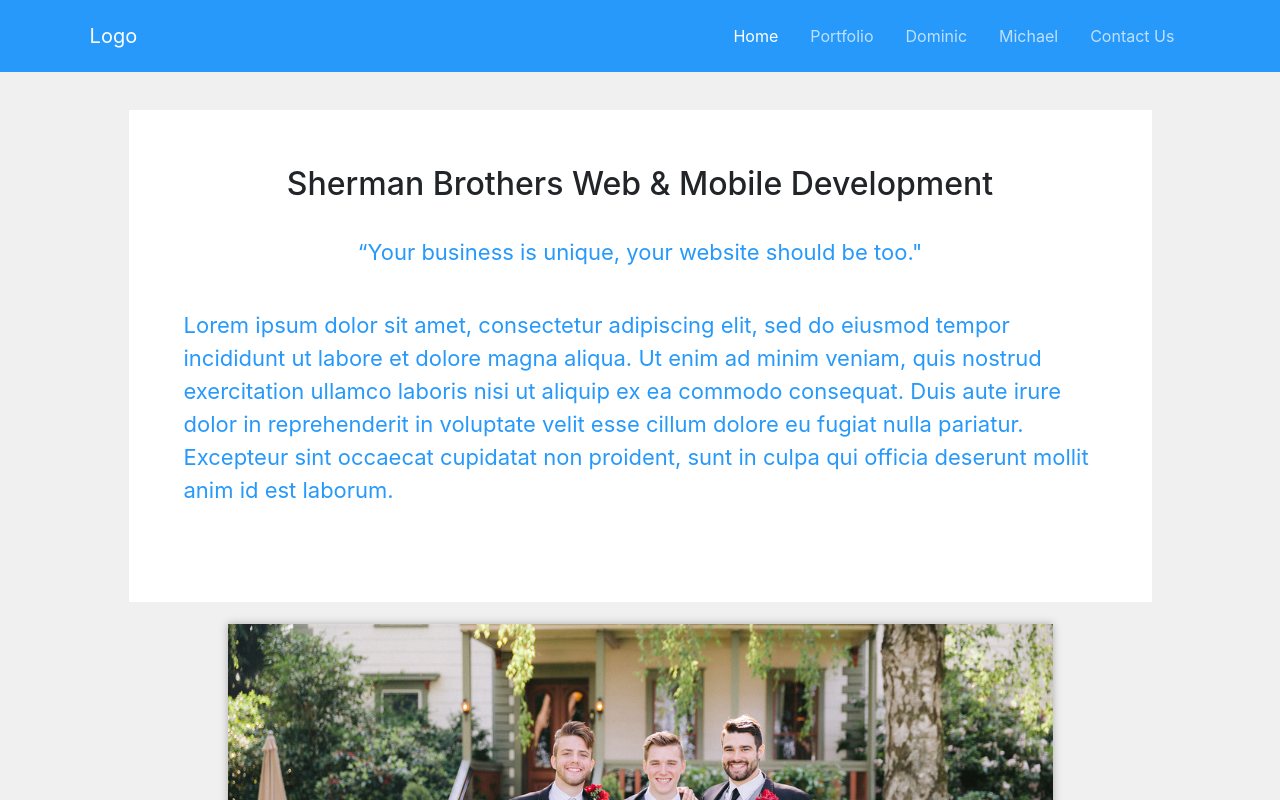
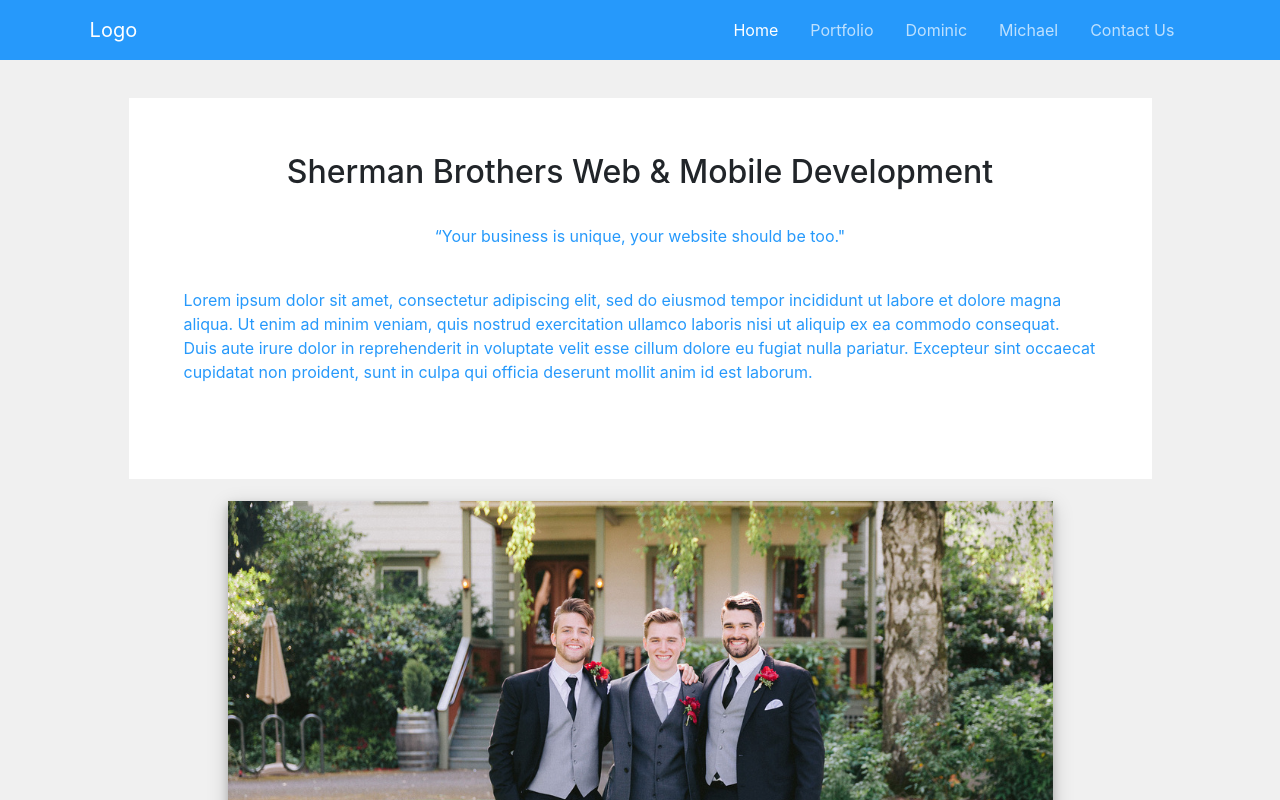
Before and after one commit to msherman93/portfolio-website, a React app: page / in a window 1280 px wide. Shown: the top 800 px of the page. Built offline with nearby package versions, Linux system fonts and the light colour scheme.

Commit message:
Adding something basic on every page

```diff
--- a/src/Routing.js
+++ b/src/Routing.js
@@ -6,6 +6,7 @@ import Portfolio from './screens/Portfolio';
 import Dominic from './screens/Dominic';
 import Michael from './screens/Michael';
 import ContactUs from './screens/ContactUs';
+import {CONTACT_US, DOMINIC, HOME, MICHAEL, PORTFOLIO} from './constants/routes';
 
 export default class Routing extends Component {
     render() {
@@ -14,27 +15,27 @@ export default class Routing extends Component {
                 <Route
                     component={Home}
                     exact
-                    path="/"
+                    path={HOME}
                 />
                 <Route
                     component={Portfolio}
                     exact
-                    path="/portfolio"
+                    path={PORTFOLIO}
                 />
                 <Route
                     component={Dominic}
                     exact
-                    path="/dominic"
+                    path={DOMINIC}
                 />
                 <Route
                     component={Michael}
                     exact
-                    path="/michael"
+                    path={MICHAEL}
                 />
                 <Route
                     component={ContactUs}
                     exact
-                    path="/contact-us"
+                    path={CONTACT_US}
                 />
             </div>
         );
--- a/src/components/NavBar.js
+++ b/src/components/NavBar.js
@@ -4,6 +4,7 @@ import Navbar from 'react-bootstrap/Navbar';
 import {blue, lightGrey, white} from '../styles/colors';
 
 import NavBarLink from './NavBarLink';
+import {CONTACT_US, DOMINIC, HOME, MICHAEL, PORTFOLIO} from '../constants/routes';
 
 const styles = {
     logo: {
@@ -47,23 +48,23 @@ export default class NavBar extends Component {
                 <Navbar.Toggle aria-controls="basic-navbar-nav" />
                 <Navbar.Collapse style={styles.textWrapper}>
                     <NavBarLink
-                        path={'/'}
+                        path={HOME}
                         text={'Home'}
                     />
                     <NavBarLink
-                        path={'/portfolio'}
+                        path={PORTFOLIO}
                         text={'Portfolio'}
                     />
                     <NavBarLink
-                        path={'/dominic'}
+                        path={DOMINIC}
                         text={'Dominic'}
                     />
                     <NavBarLink
-                        path={'/michael'}
+                        path={MICHAEL}
                         text={'Michael'}
                     />
                     <NavBarLink
-                        path={'/contact-us'}
+                        path={CONTACT_US}
                         text={'Contact Us'}
                     />
                 </Navbar.Collapse>
--- a/src/components/Project.js
+++ b/src/components/Project.js
@@ -2,6 +2,7 @@ import React, {Component} from 'react';
 import Col from 'react-bootstrap/Col';
 
 import {textStyles} from '../styles/text-styles';
+import {boxWrapper} from '../styles/shared-styles';
 
 const styles = {
     projectImage: {
@@ -9,24 +10,14 @@ const styles = {
         height: 'auto',
         marginBottom: '10%'
     },
-    projectWrapper: {
-        alignItems: 'center',
-        backgroundColor: 'white',
-        boxShadow: '0 4px 8px 0 rgba(0, 0, 0, 0.2), 0 6px 20px 0 rgba(0, 0, 0, 0.19)',
-        display: 'flex',
-        flexDirection: 'column',
-        justifyContent: 'center',
-        margin: 4,
-        padding: 8
-    },
     subText: {
-        ...textStyles.blueSubText,
+        ...textStyles.blueBodyText,
         paddingTop: '5%'
     }
 };
 
 export default class Project extends Component {
-    _getImageWidth = () => this.props.project.square ? '45%' : '80%';
+    _getImageWidth = () => this.props.project.square ? '50%' : '80%';
 
     render() {
         const {project} = this.props;
@@ -34,7 +25,7 @@ export default class Project extends Component {
         return (
             <Col
                 key={project.name}
-                style={styles.projectWrapper}
+                style={boxWrapper}
             >
                 <img
                     alt={''}
@@ -45,7 +36,7 @@ export default class Project extends Component {
                     }}
                 />
                 <div>
-                    <p style={textStyles.blueBodyText}>{project.name}</p>
+                    <p style={textStyles.blueHeaderText}>{project.name}</p>
                 </div>
                 <p style={styles.subText}>{project.subText}</p>
             </Col>
--- /dev/null
+++ b/src/constants/routes.js
@@ -0,0 +1,5 @@
+export const HOME = '/';
+export const PORTFOLIO = '/portfolio';
+export const DOMINIC = '/dominic';
+export const MICHAEL = '/michael';
+export const CONTACT_US = '/contact-us';
--- a/src/css/NavBarLink.module.css
+++ b/src/css/NavBarLink.module.css
@@ -1,7 +1,7 @@
 .navLinkWrapper:before, .navLinkWrapper:after {
     width: 100%;
-    height: 1px;
-    background-color: black;
+    height: 2px;
+    background-color: white;
     content: '';
     display: flex;
     flex-direction: row;
@@ -13,14 +13,12 @@
 {
     top: 0px;
     transform: translateY(10px);
-    margin-bottom: 7px;
 }
 
 .navLinkWrapper:after
 {
     bottom: 0px;
     transform: translateY(-10px);
-    margin-top: 7px;
 }
 
 .navLinkWrapper:hover:before,  .navLinkWrapper:hover:after{
--- a/src/screens/ContactUs.js
+++ b/src/screens/ContactUs.js
@@ -1,10 +1,16 @@
 import React, {Component} from 'react';
+
+import {boxWrapper} from '../styles/shared-styles';
+import {textStyles} from '../styles/text-styles';
 
 export default class ContactUs extends Component {
     render() {
         return (
             <div style={{height: window.innerHeight}}>
-                {'CONTACT US'}
+                <div style={boxWrapper}>
+                    <h2>{'Contact Us'}</h2>
+                    <p style={textStyles.blueBodyText}>{'If you have a need for a web or mobile application, small or large, contact us below!'}</p>
+                </div>
             </div>
         );
     }
--- a/src/screens/Dominic.js
+++ b/src/screens/Dominic.js
@@ -1,10 +1,32 @@
 import React, {Component} from 'react';
+
+import {boxShadow, boxWrapper} from '../styles/shared-styles';
+import {textStyles} from '../styles/text-styles';
+import dominic from '../assets/Dominic.jpg';
+
+const styles = {
+    image: {
+        borderRadius: 25,
+        boxShadow,
+        height: 'auto',
+        marginTop: '5%',
+        width: '40%'
+    }
+};
 
 export default class Dominic extends Component {
     render() {
         return (
             <div style={{height: window.innerHeight}}>
-                {'DOMINIC'}
+                <div style={boxWrapper}>
+                    <h2>{'Dominic'}</h2>
+                    <p style={textStyles.blueBodyText}>{'Full-stack software developer, with primary experience in JavaScript, React, React-Native, and GraphQL'}</p>
+                    <img
+                        alt={''}
+                        src={dominic}
+                        style={styles.image}
+                    />
+                </div>
             </div>
         );
     }
--- a/src/screens/Home.js
+++ b/src/screens/Home.js
@@ -2,7 +2,7 @@ import React, {Component} from 'react';
 import Container from 'react-bootstrap/Container';
 
 import homePicture from '../assets/HomePicture.jpg';
-import {boxWrapper, centeredColumn} from '../styles/shared-styles';
+import {boxShadow, boxWrapper, centeredColumn} from '../styles/shared-styles';
 import {textStyles} from '../styles/text-styles';
 import {loremIpsum} from '../constants/text';
 
@@ -16,7 +16,7 @@ const styles = {
         textAlign: 'center'
     },
     image: {
-        boxShadow: '0 0 8px darkGrey',
+        boxShadow,
         height: 'auto',
         width: '75%'
     }
--- a/src/screens/Michael.js
+++ b/src/screens/Michael.js
@@ -1,10 +1,32 @@
 import React, {Component} from 'react';
+
+import {boxShadow, boxWrapper} from '../styles/shared-styles';
+import {textStyles} from '../styles/text-styles';
+import michael from '../assets/Michael.png';
+
+const styles = {
+    image: {
+        borderRadius: 25,
+        boxShadow,
+        height: 'auto',
+        marginTop: '5%',
+        width: '40%'
+    }
+};
 
 export default class Michael extends Component {
     render() {
         return (
             <div style={{height: window.innerHeight}}>
-                {'MICHAEL'}
+                <div style={boxWrapper}>
+                    <h2>{'Michael'}</h2>
+                    <p style={textStyles.blueBodyText}>{'Graphic designer'}</p>
+                    <img
+                        alt={''}
+                        src={michael}
+                        style={styles.image}
+                    />
+                </div>
             </div>
         );
     }
--- a/src/styles/shared-styles.js
+++ b/src/styles/shared-styles.js
@@ -15,6 +15,8 @@ export const centeredColumn = {
     flexDirection: 'column'
 };
 
+export const boxShadow = '0 4px 8px 0 rgba(0, 0, 0, 0.2), 0 6px 20px 0 rgba(0, 0, 0, 0.19)';
+
 export const boxWrapper = {
     ...centeredColumn,
     backgroundColor: white,
--- a/src/styles/text-styles.js
+++ b/src/styles/text-styles.js
@@ -3,11 +3,11 @@ import {blue, white} from './colors';
 export const textStyles = {
     blueBodyText: {
         color: blue,
+        fontSize: 16
+    },
+    blueHeaderText: {
+        color: blue,
         fontSize: 22
-    },
-    blueSubText: {
-        color: blue,
-        fontSize: 16
     },
     navBarText: {
         color: white,
```
Also changed, not shown: src/assets/Michael.png (added), 1 other file (tests, documents, lock files or other folders).
